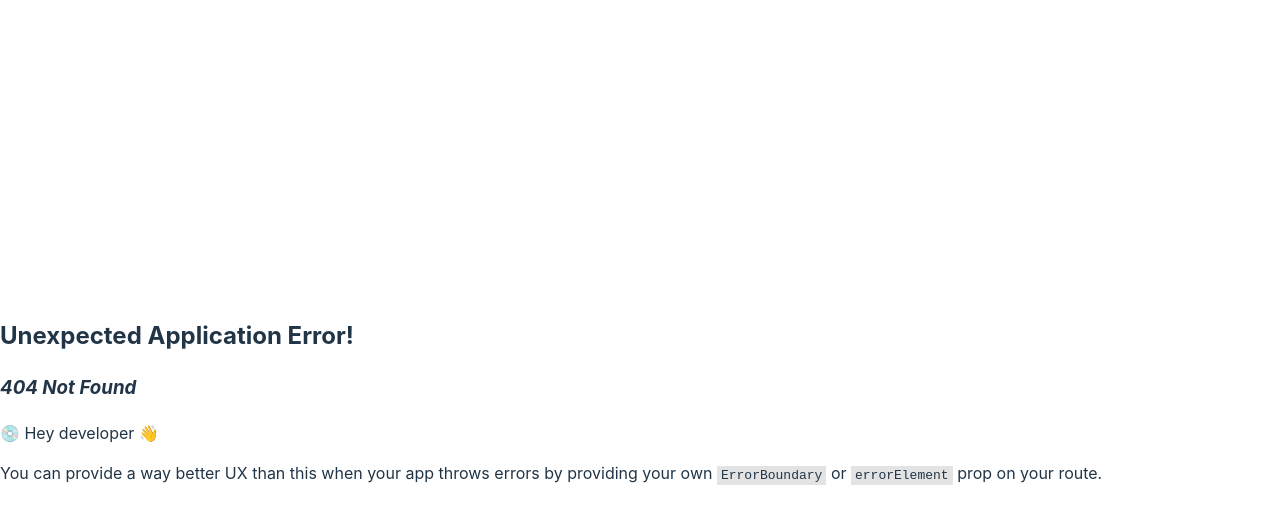
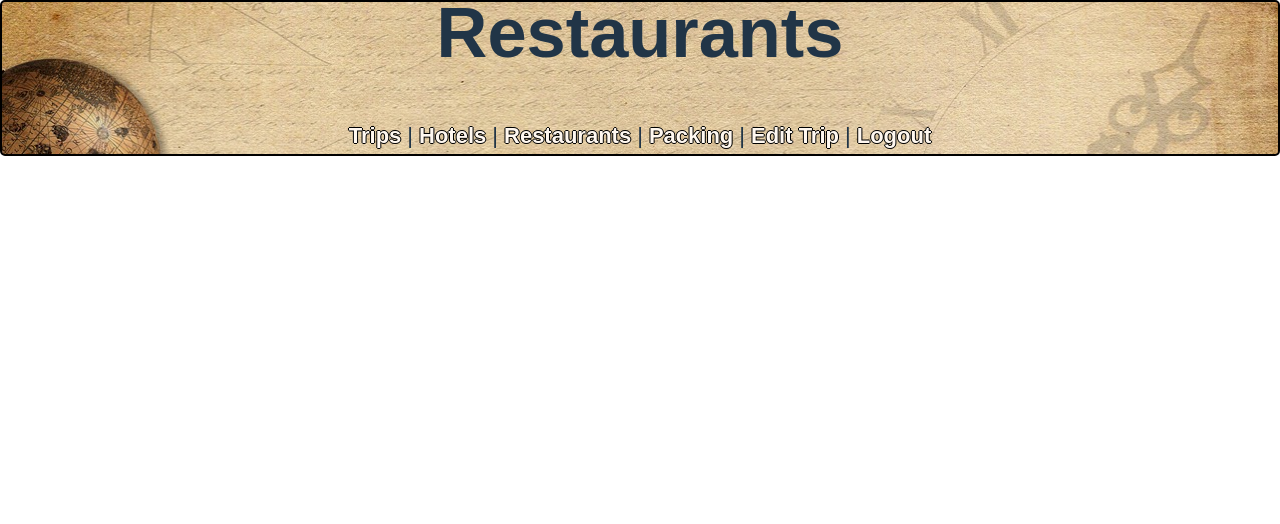
Before and after one commit to devbelle/Project-3, a React (Vite) app in the folder Adventure Awaits/client/: page /restaurants in a window 1280 px wide. Before the commit this address had no page. Shown: the top 524 px of the page. Built offline with nearby package versions, Linux system fonts and the light colour scheme.

Commit message:
restaurants input

```diff
--- a/Adventure Awaits/client/src/components/Home.jsx
+++ b/Adventure Awaits/client/src/components/Home.jsx
@@ -1,7 +1,7 @@
 
 import LoginPage from '../pages/LoginPage';
 import TripsPage from './pages/Trips';
-// import RestaurantsPage from '../pages/RestaurantsPage';
+import RestaurantsPage from '../pages/RestaurantsPage';
 import HotelsPage from '../pages/HotelsPage';
 import PackingPage from './pages/PackingPage';
 import EditTripPage from './pages/EditTripPage';
@@ -13,8 +13,8 @@ function Home({ section }) {
     return <LoginPage />;
   } else if (section === 'Trips') {
     return <TripsPage />;
-  // } else if (section === 'Restaurants') {
-  //   return <RestaurantsPage/>;
+  } else if (section === 'Restaurants') {
+    return <RestaurantsPage/>;
   } else if (section === 'Hotels') {
     return <HotelsPage/>;
   } else if (section === 'Packing') {
--- a/Adventure Awaits/client/src/main.jsx
+++ b/Adventure Awaits/client/src/main.jsx
@@ -18,7 +18,7 @@ const router = createBrowserRouter([
     { path: 'packing', element: <PackingPage /> },
     { path: "trips/:tripId", element: <EditTripPage /> },
     { path: 'hotels', element: <Hotels /> },
-    // { path: 'restaurants', element: <Restaurants /> },
+    { path: 'restaurants', element: <Restaurants /> },
 
       { path: "hotels", element: <Hotels /> },
       { path: "restaraunts", element: <Restaurants /> },
--- a/Adventure Awaits/client/src/pages/RestaurantsPage.jsx
+++ b/Adventure Awaits/client/src/pages/RestaurantsPage.jsx
@@ -1,14 +1,27 @@
-// import HeaderPages from '../components/HeaderPages';
+import HeaderPages from '../components/HeaderPages';
 
 
-export default function RestaurantsPage() {
-
-//TODO: build this page when ready.
-    return <div></div>;
-}
+const RestaurantPage = () => {
 
 
-//added Header and nav
 
 
-/* <HeaderPages title="My Packing Page" color="#ADD8E6" font="Arial" fontSize="22px" marginTop= '10px' imgSrc="/images/globe.jpg" /> */
+
+
+
+
+
+    return (
+        <HeaderPages
+          title="Restaurants"
+          color="#ADD8E6"
+          font="Arial"
+          fontSize="22px"
+          marginTop='10px'
+          imgSrc="/images/globe.jpg"
+        />
+      );
+    };
+
+
+    export default RestaurantPage;
```
